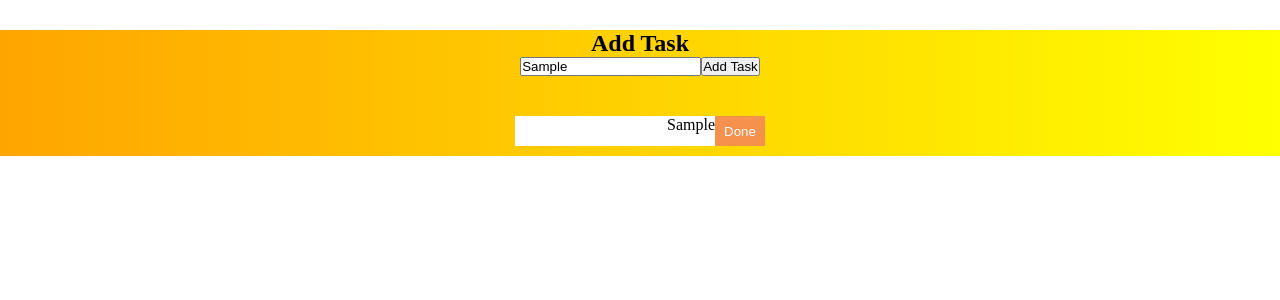
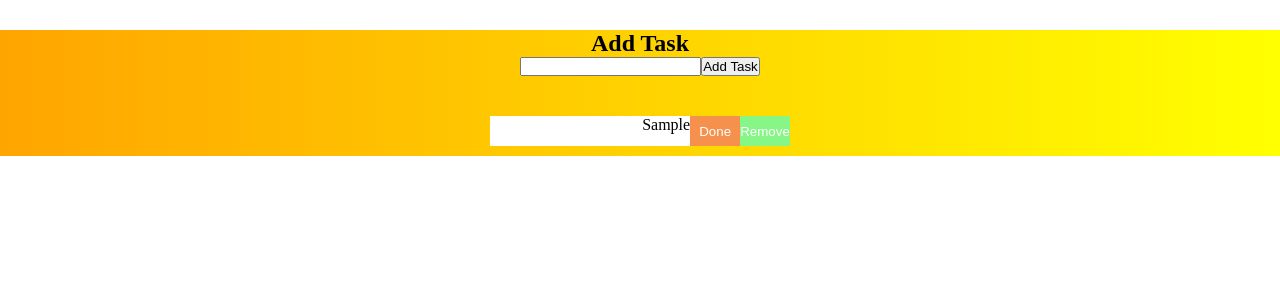
Before and after one commit to marcinoles87/todolist, a React (Create React App) app: page / in a window 1280 px wide. Both pictures are taken after typing "Sample" into the empty fields and a click on the button "Add Task". Shown: the top 300 px of the page. Built offline with nearby package versions, Linux system fonts and the light colour scheme.

Commit message:
new version

```diff
--- a/src/components/OneTask.js
+++ b/src/components/OneTask.js
@@ -9,7 +9,7 @@ export default function OneTask(props) {
   console.log(props.id)
   return (
     <>
-        <li key={keyLi}> {task}</li><button className='btn-done'>Done</button>
+        <li key={keyLi}> {task}</li><button className='btn-done'>Done</button><button className='btn-remove'>Remove</button>
     </>
   )
 }
--- a/src/components/Task.js
+++ b/src/components/Task.js
@@ -47,7 +47,7 @@ export default function Task(props) {
   return (
     <div  className='Task'>
         <h2>Add Task</h2>
-        <input onChange={handleOnChange}></input><button onClick={submitTodos}>Add Task</button>
+        <input onChange={handleOnChange} value={task}></input><button onClick={submitTodos}>Add Task</button>
 
         <ul >
           {todos.map( (todo) => {
--- a/src/components/todo.css
+++ b/src/components/todo.css
@@ -8,15 +8,17 @@
 
 }
 
+button{}
+
 li{
     display: flex;
     justify-content: flex-end;
 }
 
-.btn-add{
+.btn-remove{
     background-color: rgb(134, 246, 134);
     color: white;
-    width: 30px;
+    width: auto;
     height: 30px;
     border: none;
 
```
